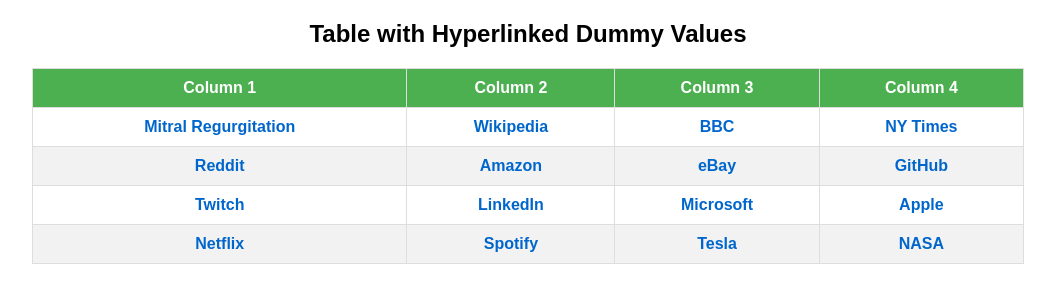
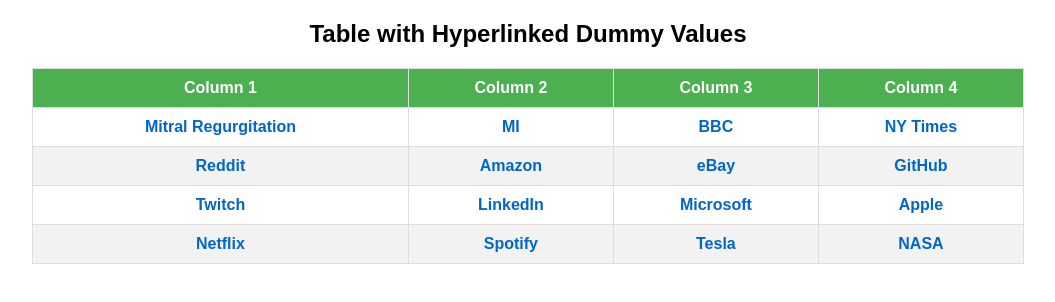
Before and after one commit to normlee/steps, a plain HTML site: page index.html in a window 1280 px wide. Shown: the whole page, without its empty margins (112-1167 px from the left). Drawn offline with Linux system fonts and the light colour scheme.

Commit message:
Update index.html

```diff
--- a/index.html
+++ b/index.html
@@ -56,7 +56,7 @@
         <tbody>
             <tr>
                 <td><a href="https://github.com/normlee/steps/blob/main/mitralRegurg_summary_table.pdf" target="_blank">Mitral Regurgitation</a></td>
-                <td><a href="https://www.wikipedia.org" target="_blank">Wikipedia</a></td>
+                <td><a href="https://www.wikipedia.org" target="_blank">MI</a></td>
                 <td><a href="https://www.bbc.com" target="_blank">BBC</a></td>
                 <td><a href="https://www.nytimes.com" target="_blank">NY Times</a></td>
             </tr>
```
